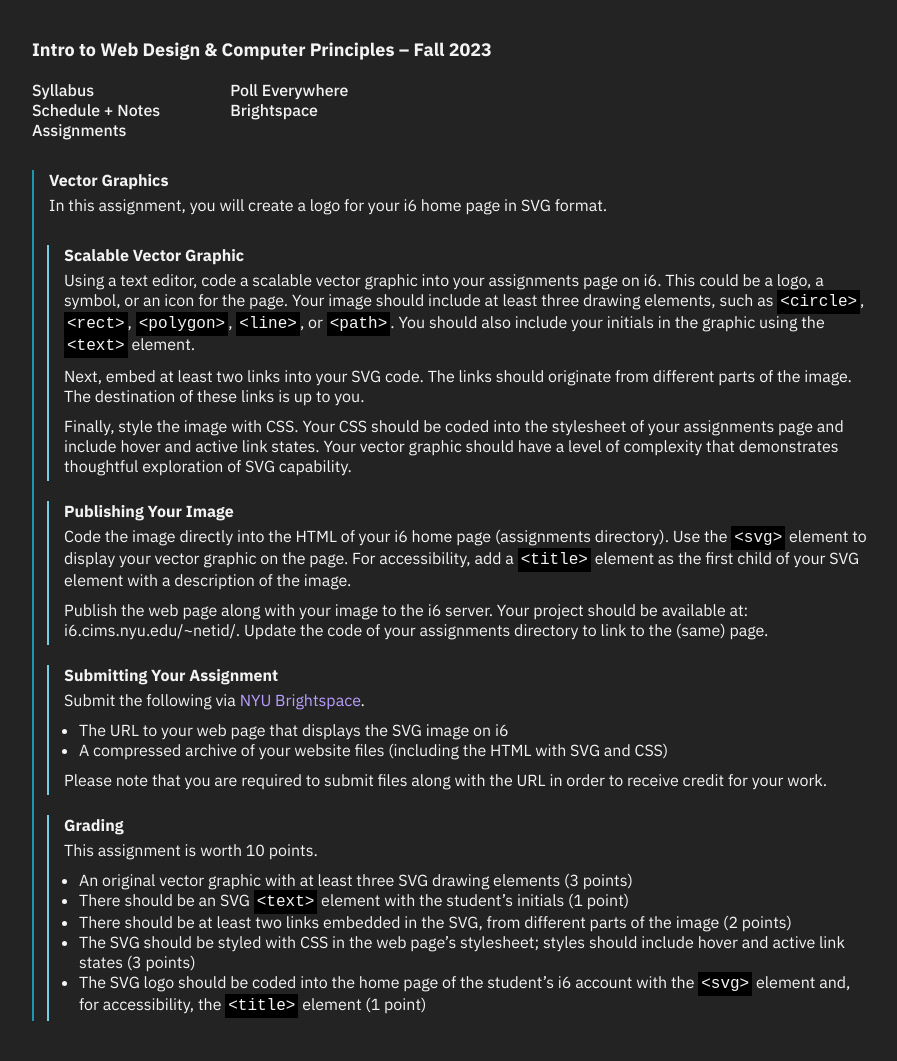
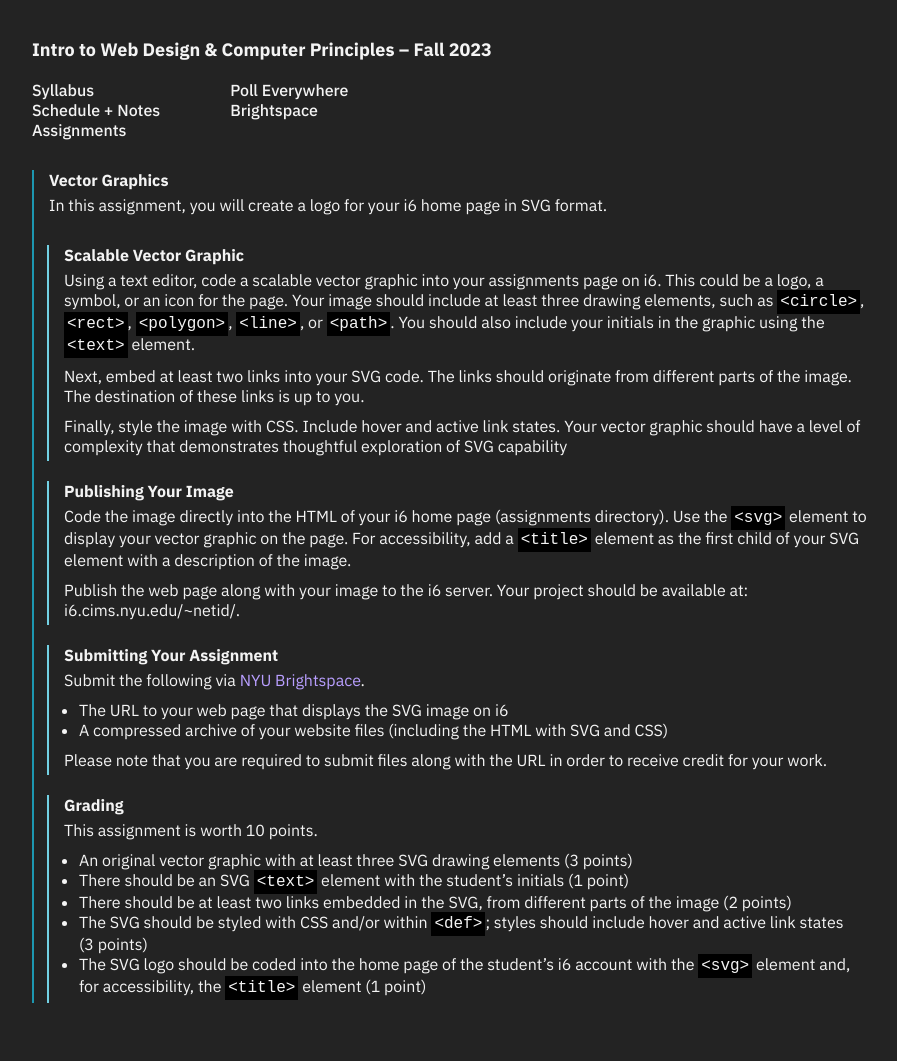
Before and after one commit to emilydidthis/CSCI-UA.004-Fall23, a Jekyll site: the page built from assignments/05.markdown, in a window 1280 px wide. Shown: the whole page, without its empty margins (8-905 px from the left). Built offline with Jekyll 4.4.1, drawn with Linux system fonts in a browser that asks for light colours.

Commit message:
clarifying assignment #5

```diff
--- a/assignments/05.markdown
+++ b/assignments/05.markdown
@@ -18,14 +18,18 @@ Using a text editor, code a scalable vector graphic into your assignments page o
 
 Next, embed at least two links into your SVG code. The links should originate from different parts of the image. The destination of these links is up to you.
 
-Finally, style the image with CSS. Your CSS should be coded into the stylesheet of your assignments page and include hover and active link states. Your vector graphic should have a level of complexity that demonstrates thoughtful exploration of SVG capability.
+<!-- Finally, style the image with CSS. Your CSS should be coded into the stylesheet of your assignments page and include hover and active link states. Your vector graphic should have a level of complexity that demonstrates thoughtful exploration of SVG capability. -->
+
+Finally, style the image with CSS. Include hover and active link states. Your vector graphic should have a level of complexity that demonstrates thoughtful exploration of SVG capability
 
 <div class="section-break"><br></div>
 
 ### Publishing Your Image
 Code the image directly into the HTML of your i6 home page (assignments directory). Use the `<svg>` element to display your vector graphic on the page. For accessibility, add a `<title>` element as the first child of your SVG element with a description of the image.
 
-Publish the web page along with your image to the i6 server. Your project should be available at: i6.cims.nyu.edu/~netid/. Update the code of your assignments directory to link to the (same) page.
+Publish the web page along with your image to the i6 server. Your project should be available at: i6.cims.nyu.edu/~netid/.
+
+<!-- Update the code of your assignments directory to link to the (same) page. -->
 
 <div class="section-break"><br></div>
 
@@ -45,5 +49,6 @@ This assignment is worth 10 points.
 - An original vector graphic with at least three SVG drawing elements (3 points)
 - There should be an SVG `<text>` element with the student’s initials (1 point)
 - There should be at least two links embedded in the SVG, from different parts of the image (2 points)
-- The SVG should be styled with CSS in the web page’s stylesheet; styles should include hover and active link states (3 points)
+<!-- - The SVG should be styled with CSS in the web page’s stylesheet; styles should include hover and active link states (3 points) -->
+- The SVG should be styled with CSS and/or within `<def>`; styles should include hover and active link states (3 points)
 - The SVG logo should be coded into the home page of the student’s i6 account with the `<svg>` element and, for accessibility, the `<title>` element (1 point)
```
Also changed, not shown: 2 other files.
